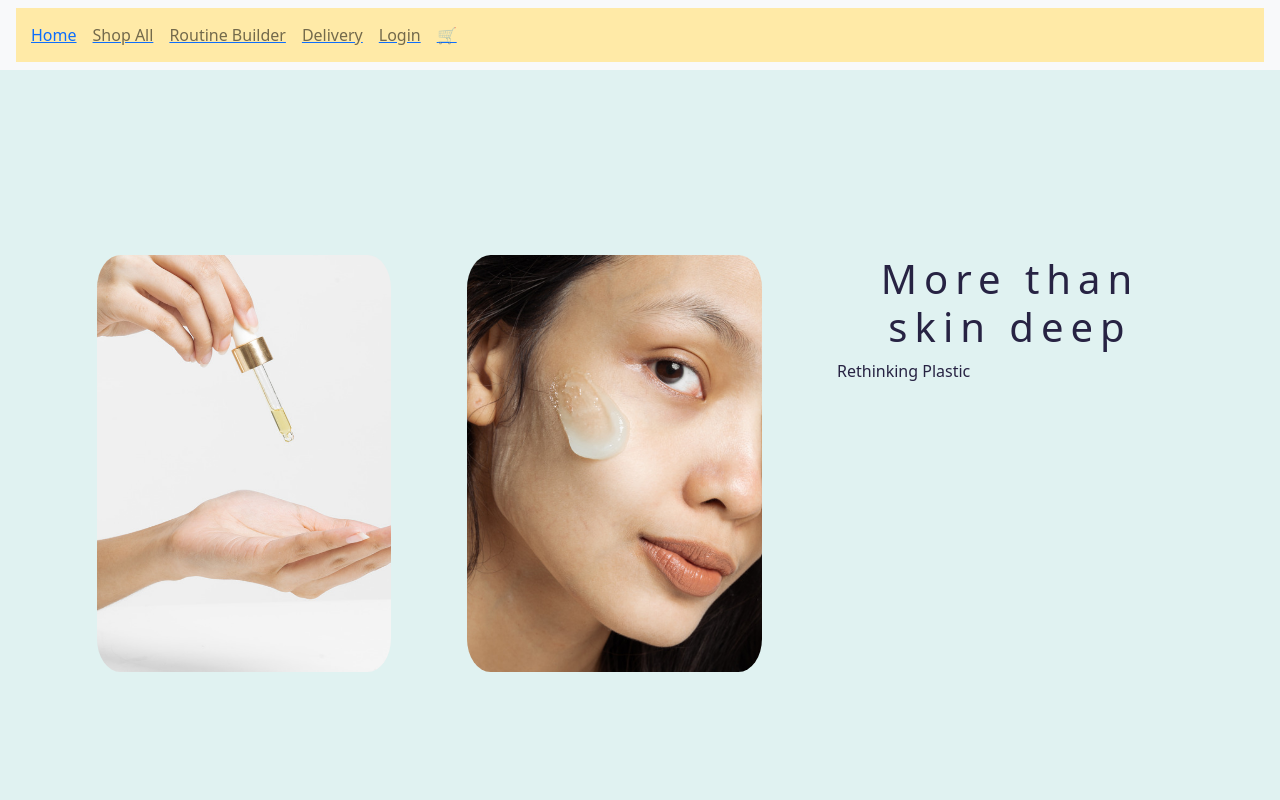
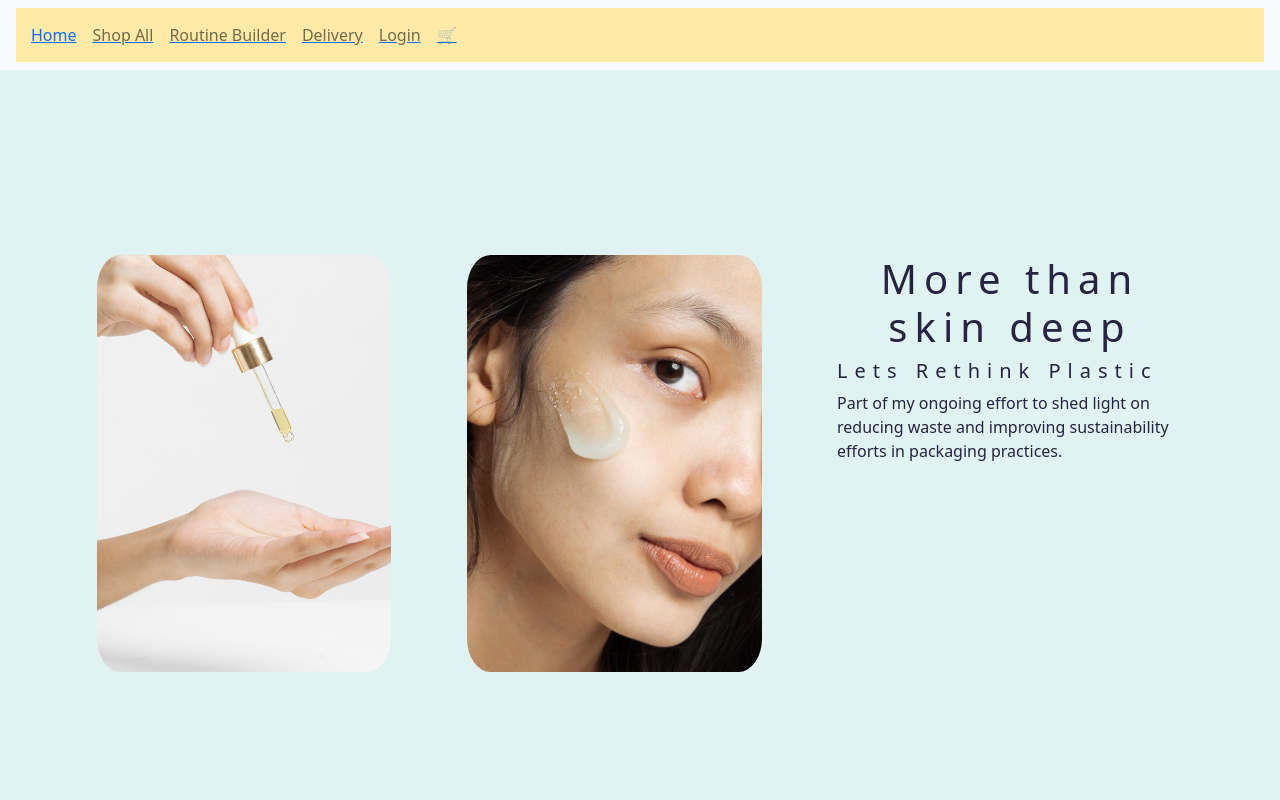
Before and after one commit to Char-Alexis/Ecommerce-Capstone-FrontEnd, a React (Create React App) app: page / in a window 1280 px wide. Shown: the top 800 px of the page. Built offline with nearby package versions, Linux system fonts and the light colour scheme; no server answers.

Commit message:
Created description on landing page for the applications purpose

```diff
--- a/src/components/Home/Home.jsx
+++ b/src/components/Home/Home.jsx
@@ -16,7 +16,9 @@ function Home() {
       </div>
           <div class="col">
           <h1>More than skin deep</h1>
-          <p>Rethinking Plastic</p>
+          <h5>Lets Rethink Plastic</h5>
+
+          <p>Part of my ongoing effort to shed light on reducing waste and improving sustainability efforts in packaging practices.</p>
           </div>
         </div>
       </div>
```
